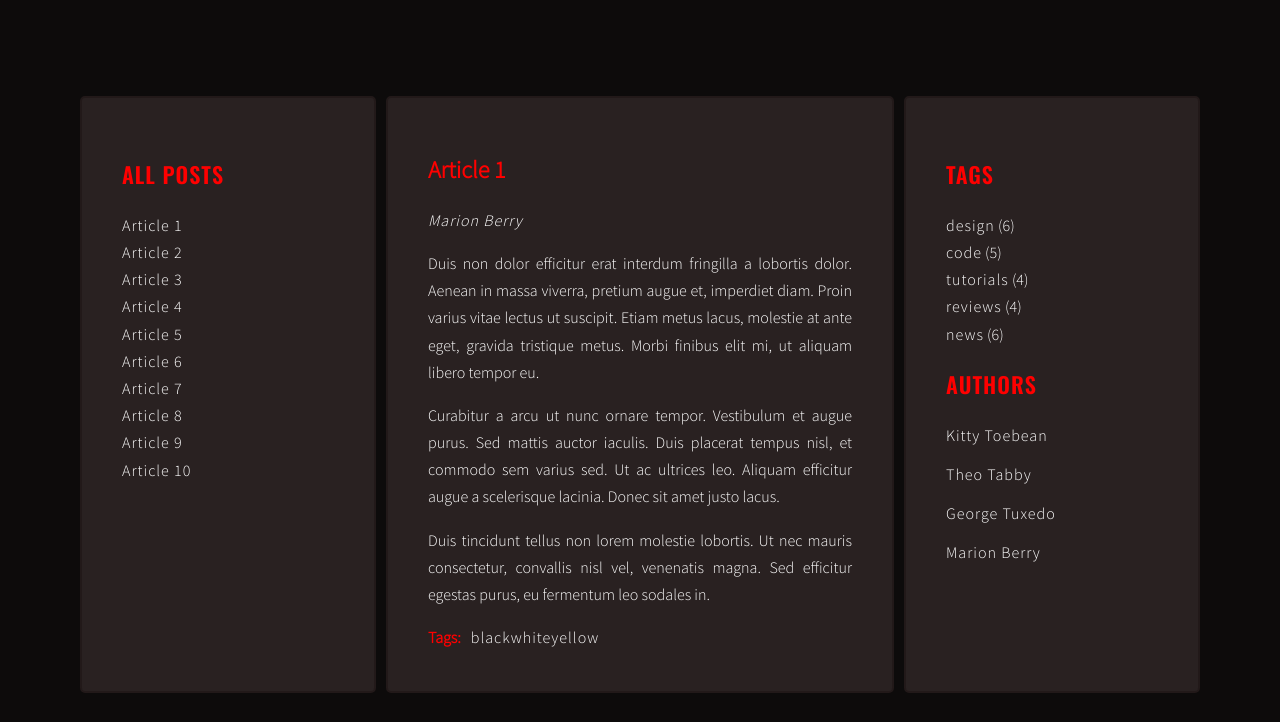
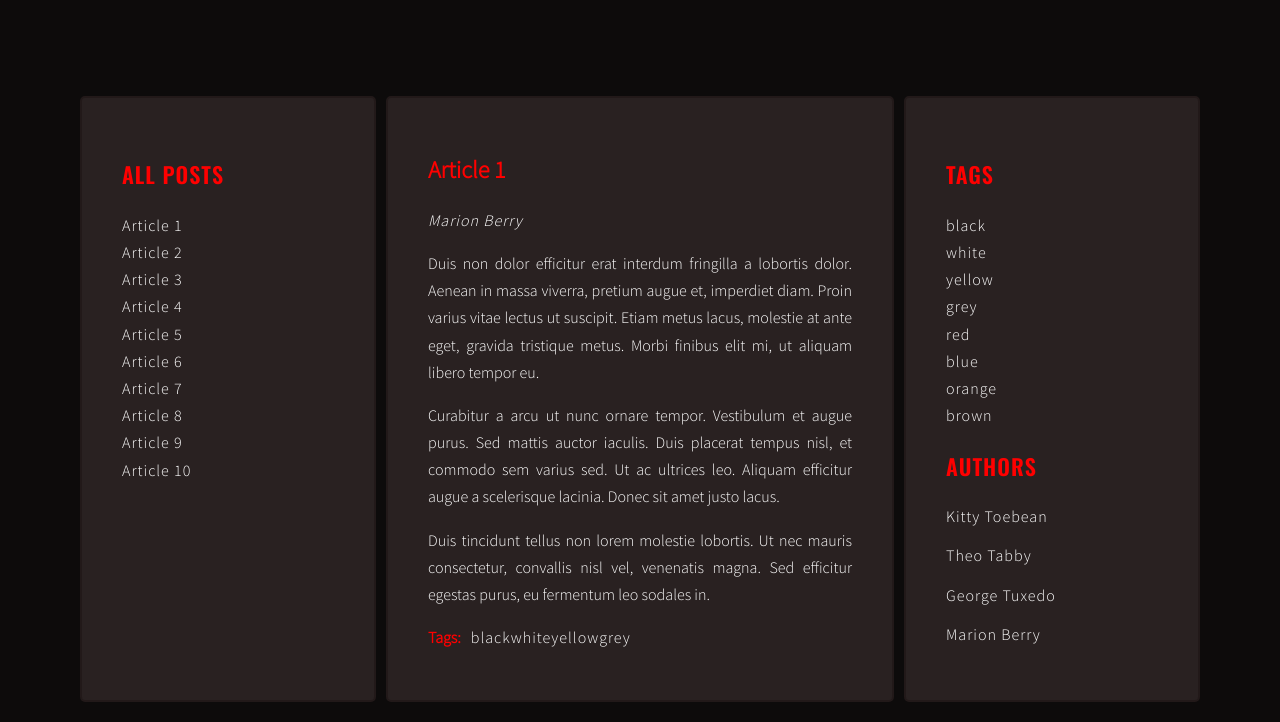
Before and after one commit to Vilgefort/javascript-blog, a website: page index.html in a window 1280 px wide. Shown: the part 309-1031 px from the top of the page. Drawn offline with nearby package versions, Linux system fonts and the light colour scheme.

Commit message:
Add right side list of tags

```diff
--- a/index.html
+++ b/index.html
@@ -24,7 +24,7 @@
             <article
               class="post active"
               id="article-1"
-              data-tags="black white yellow"
+              data-tags="black white yellow grey"
               data-author="Marion Berry"
             >
               <h3 class="post-title">Article 1</h3>
@@ -392,13 +392,7 @@
           <aside class="sidebar tag">
             <div class="row">
               <h2 class="section-title">Tags</h2>
-              <ul class="list tags">
-                <li><a href="#">design</a> <span>(6)</span></li>
-                <li><a href="#">code</a> <span>(5)</span></li>
-                <li><a href="#">tutorials</a> <span>(4)</span></li>
-                <li><a href="#">reviews</a> <span>(4)</span></li>
-                <li><a href="#">news</a> <span>(6)</span></li>
-              </ul>
+              <ul class="list tags"></ul>
             </div>
             <div class="row">
               <h2 class="section-title">Authors</h2>
--- a/js/script.js
+++ b/js/script.js
@@ -298,3 +298,61 @@ function addClickListenersToAuthors() {
   /* END LOOP: for each link */
 }
 addClickListenersToAuthors();
+
+//Tags cloud
+const optTagsListSelector = ".tags.list";
+
+function generateTags() {
+  /* [NEW] create a new variable allTags with an empty array */
+  let allTags = [];
+
+  /* find all articles */
+  const articles = document.querySelectorAll(optArticleSelector);
+
+  /* START LOOP: for every article: */
+  for (let article of articles) {
+    /* find tags wrapper */
+    const tagWrapper = article.querySelector(optArticleTagsSelector);
+    console.log(tagWrapper);
+
+    /* make html variable with empty string */
+    let html = "";
+
+    /* get tags from data-tags attribute */
+    const articleTags = article.getAttribute("data-tags");
+    console.log(articleTags);
+
+    /* split tags into array */
+    const articleTagsArray = articleTags.split(" ");
+    console.log(articleTagsArray);
+
+    /* START LOOP: for each tag */
+    for (let tag of articleTagsArray) {
+      /* generate HTML of the link */
+      const linkHTML = '<li><a href="#tag-' + tag + '">' + tag + "</a></li>";
+      console.log(linkHTML);
+
+      /* add generated code to html variable */
+      html = html + linkHTML;
+
+      /* [NEW] check if this link is NOT already in allTags */
+      if (allTags.indexOf(linkHTML) == -1) {
+        /* [NEW] add generated code to allTags array */
+        allTags.push(linkHTML);
+      }
+
+      /* END LOOP: for each tag */
+    }
+
+    /* insert HTML of all the links into the tags wrapper */
+    tagWrapper.innerHTML = html;
+    /* END LOOP: for every article: */
+  }
+
+  /* [NEW] find list of tags in right column */
+  const tagList = document.querySelector(".tags");
+
+  /* [NEW] add html from allTags to tagList */
+  tagList.innerHTML = allTags.join(" ");
+}
+generateTags();
```
